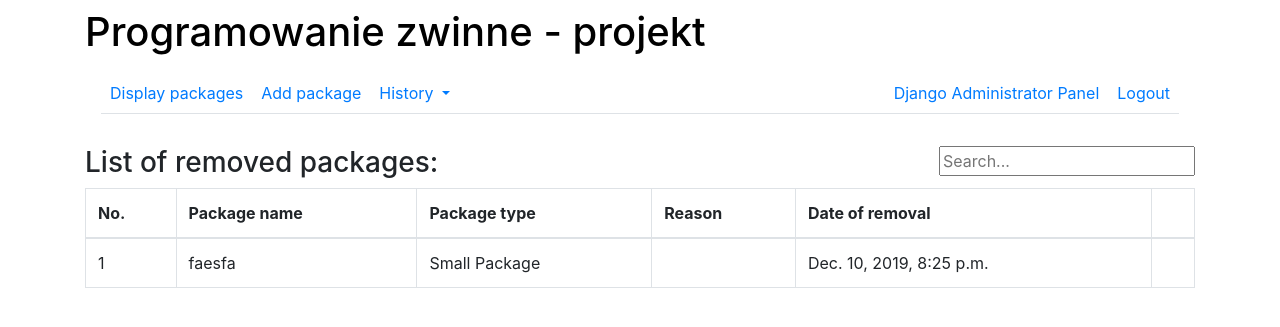
After one commit to mickac/courier_managment_system, a Django app: page /site/removedpackage in a window 1280 px wide. The commit adds this page. Shown: the top 327 px of the page. Run offline with Django 3.2, Linux system fonts and the light colour scheme; a user stored in the database is signed in; data comes from the database, SQL or seed files in the repository; both versions use the stored data as it was after the commit; some libraries are stand-ins or nearby versions.

Commit message:
Fixing bug for searching in package list, adding removing feature, adding removed packages list, halfway to searching removed package (preparing method)

```diff
--- a/strona/models.py
+++ b/strona/models.py
@@ -15,6 +15,8 @@ class PackageType(models.Model):
 class PackageAbstract(models.Model):
     name = models.CharField(max_length=50, unique=True)
     package_type = models.ForeignKey(PackageType, on_delete=models.PROTECT)
+    package_destination = models.CharField(max_length=50, null=True)
+    package_sizes = models.CharField(max_length=50, null=True)
 
     class Meta:
         abstract = True
@@ -24,8 +26,6 @@ class PackageAbstract(models.Model):
 
 class Package(PackageAbstract):
     create_date = models.DateTimeField(auto_now_add=True)
-    package_destination = models.CharField(max_length=50)
-    package_sizes = models.CharField(max_length=50)
 
     class Meta(PackageAbstract.Meta):
         ordering = ['create_date']
@@ -39,3 +39,29 @@ class PackageAdd(ModelForm):
     class Meta:
         model = Package
         fields = ['name', 'package_type', 'package_destination', 'package_sizes']
+
+class RemovedPackage(PackageAbstract):
+    name = models.CharField(max_length=50, unique=False)
+    create_date = models.DateTimeField()
+    removal_date = models.DateTimeField(auto_now_add=True)
+    reason = models.CharField(max_length=500)
+
+class PackageChangeAbstract(models.Model):
+    user = models.ForeignKey(User, on_delete=models.PROTECT)
+    package = models.ForeignKey(Package, on_delete=models.CASCADE)
+    create_date = models.DateTimeField()
+    package_destination = models.CharField(max_length=50, null=True)
+    package_sizes = models.CharField(max_length=50, null=True)
+
+    class Meta:
+        abstract = True
+        ordering = ['-create_date']
+
+    def __str__(self):
+        return self.package.name
+
+class PackageChange(PackageChangeAbstract):
+    create_date = models.DateTimeField(auto_now_add=True)
+
+class OldChange(PackageChangeAbstract):
+    package = models.ForeignKey(RemovedPackage, on_delete=models.CASCADE)
--- a/strona/templates/base.html
+++ b/strona/templates/base.html
@@ -38,7 +38,7 @@
 							</a>
 							<div class="dropdown-menu" aria-labelledby="navbarDropdownMenuLink">
 								<a class="dropdown-item" href="">Changes on current packages</a>
-								<a class="dropdown-item" href="">Removed packages</a>
+								<a class="dropdown-item" href="{% url 'strona:removedpackage' %}">Removed packages</a>
 							</div>
 					</li>
 					{% endif %}
--- /dev/null
+++ b/strona/templates/removed_packages.html
@@ -0,0 +1,91 @@
+{% extends 'base.html' %}
+{% block content %}
+<div class="container">
+    {% if user.is_superuser %}
+    {{ error }}
+    <div class="row">
+        <div class="col-sm text-left">
+            <h3>List of removed packages:</h3>
+        </div>
+
+        <div class="col-sm text-right">
+            <script>
+                $(document).ready(function () {
+                    $("input").on('keyup', function () {
+                        $.get("{% url 'strona:removedpackagesearch' %}", { q: $(this).val() }, function (data, status) {
+                            doc = new DOMParser().parseFromString(data, "text/html");
+                            packages = doc.getElementById("packages").innerHTML;
+                            pagination = doc.getElementById("pagination").innerHTML;
+                            $("#packages").empty();
+                            $("#pagination").empty();
+                            $("#packages").append(packages);
+                            $("#pagination").append(pagination);
+                        });
+                    });
+                });
+            </script>
+            <input type="text" placeholder="Search...">
+        </div>
+
+    </div>
+    <div class="row" id="packages">
+        {% if packages %}
+            <div class="col-sm">
+            <table class="table table-bordered">
+                <thead>
+                    <tr>
+                    <th>No.</th>
+                    <th>Package name</th>
+                    <th>Package type</th>
+                    <th>Reason</th>
+                    <th>Date of removal</th>
+                    <th></th>
+                    </tr>
+                </thead>
+                <tbody>
+                {% for package in packages %}
+                    <tr>
+                    <td>{{ forloop.counter }}</td>
+                    <td>{{ package.name }}</td>
+                    <td>{{ package.package_type }}</td>
+                    <td>{{ package.reason }}</td>
+                    <td>{{ package.removal_date }}</td>
+                    </tr>
+                {% endfor %}
+                </tbody>
+            </table>
+
+            <div class="row justify-content-center" id="pagination">
+                    {% if packages.has_other_pages %}
+                    <div>
+                        {% if packages.has_previous %}
+                            <a href="removedpackages?page={{ packages.previous_page_number }}" class="btn btn-primary btn-lg">&lt;</a>
+                        {% else %}
+                            <button class="btn btn-primary btn-lg disabled">&lt;</button>
+                        {% endif %}
+                        {% for i in packages.paginator.page_range %}
+                            {% if packages.number == i %}
+                            <button class="active btn btn-secondary btn-md"> {{ i }} <span class="sr-only">(current)</span></button>
+                            {% else %}
+                            <a href="removedpackages?page={{ i }}" class="btn btn-secondary btn-md"> {{ i }} </a>
+                            {% endif %}
+                        {% endfor %}
+                        {% if packages.has_next %}
+                            <a href="removedpackages?page={{ packages.next_page_number }}" class="btn btn-primary btn-lg">&gt;</a>
+                        {% else %}
+                            <button class="btn btn-primary btn-lg disabled">&gt;</button>
+                        {% endif %}
+                    </div>
+                    {% endif %}
+                </div>
+                {% else %}
+        <div class="col-sm">
+            <p>There are no removed packages found.</p>
+        </div>
+        {% endif %}
+    </div>
+    {% else %}
+    <h4>Please login to see content.</h4>
+    {% endif %}
+</div>
+{% endblock %}
--- a/strona/templates/search_results.html
+++ b/strona/templates/search_results.html
@@ -89,7 +89,7 @@
         {% if searchresults.has_other_pages %}
         <div>
             {% if searchresults.has_previous %}
-                <a href="devicelist?page={{ searchresults.previous_page_number }}" class="btn btn-primary btn-lg">&lt;</a>
+                <a href="?page={{ searchresults.previous_page_number }}" class="btn btn-primary btn-lg">&lt;</a>
             {% else %}
                 <button class="btn btn-primary btn-lg disabled">&lt;</button>
             {% endif %}
@@ -97,11 +97,11 @@
                 {% if searchresults.number == i %}
                 <button class="active btn btn-secondary btn-md"> {{ i }} <span class="sr-only">(current)</span></button>
                 {% else %}
-                <a href="devicelist?page={{ i }}" class="btn btn-secondary btn-md"> {{ i }} </a>
+                <a href="?page={{ i }}" class="btn btn-secondary btn-md"> {{ i }} </a>
                 {% endif %}
             {% endfor %}
             {% if searchresults.has_next %}
-                <a href="devicelist?page={{ searchresults.next_page_number }}" class="btn btn-primary btn-lg">&gt;</a>
+                <a href="?page={{ searchresults.next_page_number }}" class="btn btn-primary btn-lg">&gt;</a>
             {% else %}
                 <button class="btn btn-primary btn-lg disabled">&gt;</button>
             {% endif %}
--- a/strona/urls.py
+++ b/strona/urls.py
@@ -8,8 +8,10 @@ from . import views
 
 app_name='strona'
 urlpatterns = [
+    path('<int:pk>/delete', views.delete, name='delete'),
+    path('search/', views.searchresultview, name='search_results'),
     path('packagelist', views.package_list, name='packagelist'),
     path('packageadd', views.package_add, name='packageadd'),
-    path('<int:pk>/delete', views.delete, name='delete'),
-    path('search/', views.searchresultview, name='search_results'),
+    path('removedpackage', views.removedpackages_list, name='removedpackage'),
+    path('removedpackagesearch/', views.removedpackages_searchlist, name='removedpackagesearch'),
 ]
--- a/strona/views.py
+++ b/strona/views.py
@@ -14,7 +14,8 @@ from django.db.models import Q
 
 from .models import(
     PackageAdd,
-    Package
+    Package,
+    RemovedPackage
 )
 from .api_operations import(
     add_package,
@@ -48,20 +49,6 @@ def package_add(request):
         return render(request, 'package_add.html', {'form':form})
     return redirect('strona:packagelist')
 
-def package_list(request):
-    package_list = Package.objects.all()
-    page = request.GET.get('page', 1)
-
-    paginator = Paginator(package_list, 9)
-    try:
-        packages = paginator.page(page)
-    except PageNotAnInteger:
-        packages = paginator.page(1)
-    except EmptyPage:
-        packages = paginator.page(paginator.num_pages)
-
-    return render(request, 'package_list.html', { 'packages': packages })
-
 def delete(request, pk):
     if request.user.is_superuser:
         try:
@@ -72,6 +59,45 @@ def delete(request, pk):
             data.append(name)
             remove_package(data)
             return redirect('strona:packagelist')
+        except Exception as exception:
+            error = "Something went wrong. If error occurs often please send error message contained below to administator."
+            error_message = str(exception)
+            return render(request, 'error.html', {'em':error_message, 'e':error})
+
+def package_list(request):
+    try:
+        package_list = Package.objects.all()
+        page = request.GET.get('page', 1)
+
+        paginator = Paginator(package_list, 9)
+        try:
+            packages = paginator.page(page)
+        except PageNotAnInteger:
+            packages = paginator.page(1)
+        except EmptyPage:
+            packages = paginator.page(paginator.num_pages)
+
+        return render(request, 'package_list.html', { 'packages': packages })
+    except Exception as exception:
+        error = "Something went wrong. If error occurs often please send error message contained below to administator."
+        error_message = str(exception)
+        return render(request, 'error.html', {'em':error_message, 'e':error})
+
+def removedpackages_list(request):
+     if request.user.is_superuser:
+        try:
+            package_list = RemovedPackage.objects.all()
+            page = request.GET.get('page', 1)
+
+            paginator = Paginator(package_list, 2)
+            try:
+                packages = paginator.page(page)
+            except PageNotAnInteger:
+                packages = paginator.page(1)
+            except EmptyPage:
+                packages = paginator.page(paginator.num_pages)
+
+            return render(request, 'removed_packages.html', {'packages':packages})
         except Exception as exception:
             error = "Something went wrong. If error occurs often please send error message contained below to administator."
             error_message = str(exception)
@@ -96,3 +122,23 @@ def searchresultview(request):
         packages = paginator.page(paginator.num_pages)
 
     return render(request, 'search_results.html', { 'searchresults': packages })
+
+def removedpackages_searchlist(request):
+    query = request.GET.get('q')
+    object_list = RemovedPackage.objects.filter(
+        Q(name__icontains=query) & Q(package_type__type_name__icontains=query)
+    )
+
+    page = request.GET.get('page', 1)
+    paginator = Paginator(object_list, 9)
+
+    try:
+        packages = paginator.page(page)
+        for package in packages:
+            print(package, packages)
+    except PageNotAnInteger:
+        packages = paginator.page(1)
+    except EmptyPage:
+        packages = paginator.page(paginator.num_pages)
+    print(packages)
+    return render(request, 'search_removedpackages.html', { 'searchresults': packages })
```
Also changed, not shown: strona/admin.py (+7 -1 lines), strona/api_operations.py (+8 -13 lines), strona/templates/error.html (added, +14 -0 lines), strona/templates/search_removedpackages.html (added, +91 -0 lines), db.sqlite3, strona/migrations/0002_oldchange_packagechange_removedpackage.py (added), strona/migrations/0003_auto_20191210_1856.py (added), strona/migrations/0004_auto_20191210_1919.py (added).
